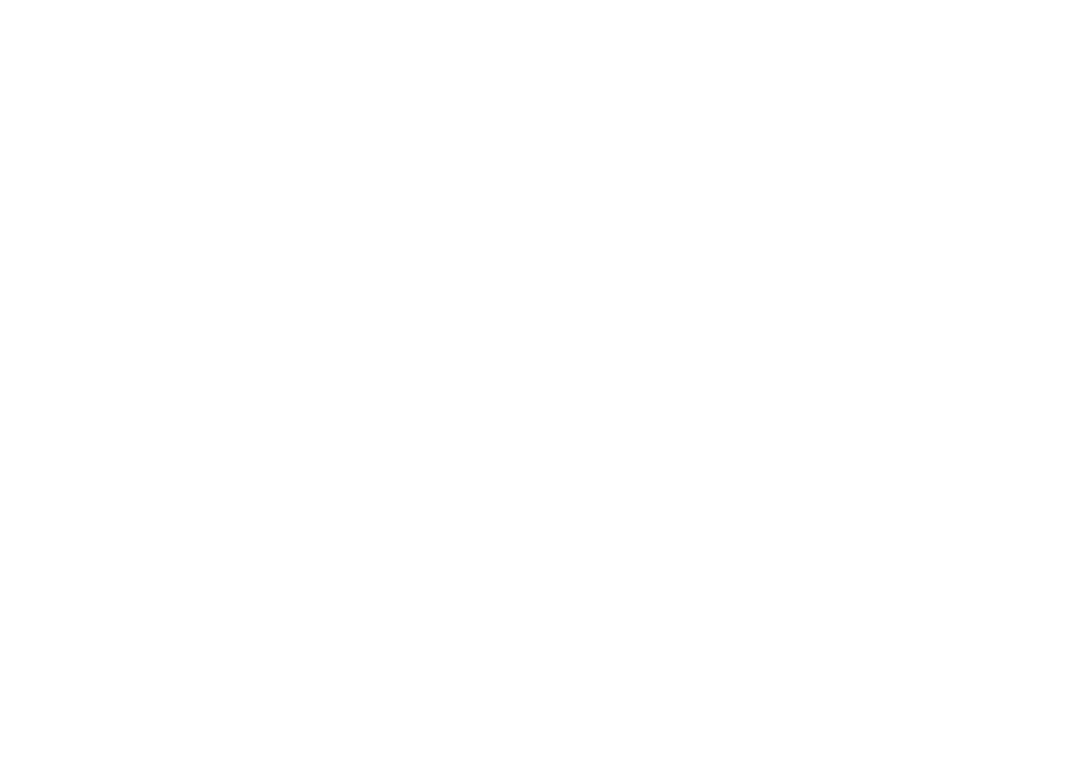
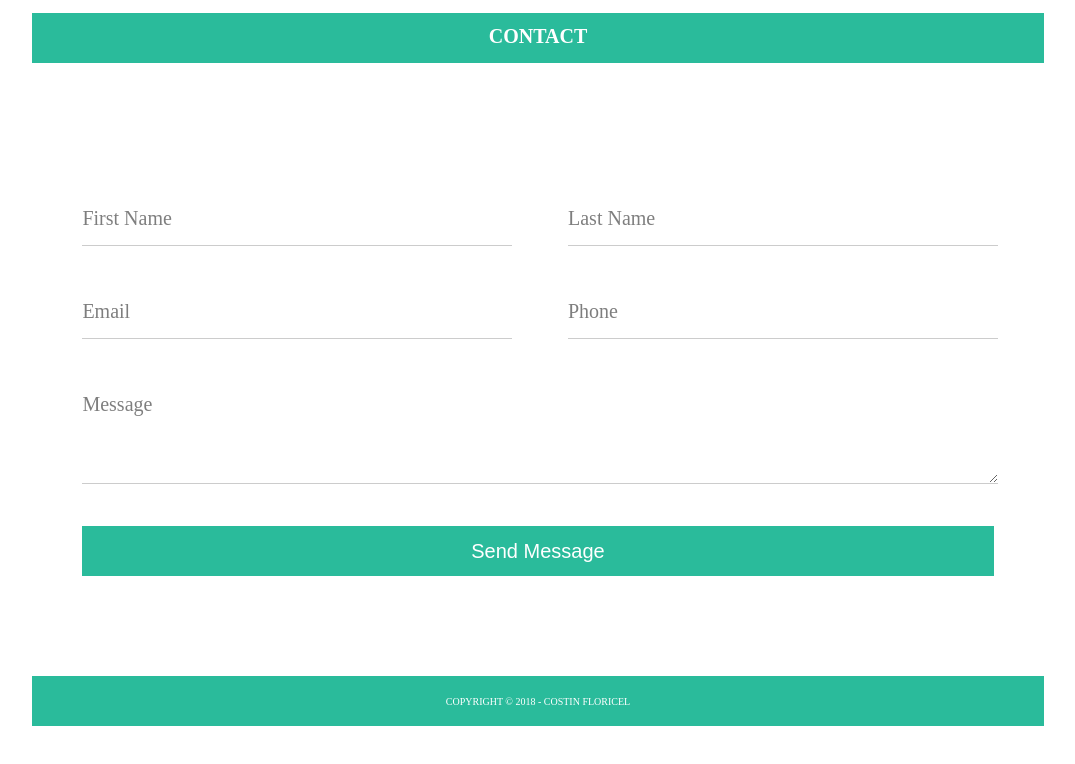
Before and after one commit to costin-floricel/contact_form, a plain HTML site: page index.html in a window 1280 px wide. Shown: the whole page, without its empty margins (102-1177 px from the left). Drawn offline with nearby package versions, Linux system fonts and the light colour scheme.

Commit message:
Finalize the UI contact form

```diff
--- /dev/null
+++ b/css/styles.css
@@ -0,0 +1,155 @@
+/*
+0 - 600px: Phone
+600 - 900px: Tablet portrait
+900 - 1200px: Tablet landscape
+[1200 - 1800] is where our normal styles apply
+1800px + : Big Desktop
+
+*/
+.row {
+  max-width: 114rem;
+  margin: 0 auto; }
+
+  .row.bottom {
+    margin-bottom: 5px; }
+  .row::after {
+    content: "";
+    display: table;
+    clear: both; }
+  .row [class^="col-"] {
+    float: left; }
+    .row [class^="col-"]:not(:last-child) {
+      margin-right: 6rem; }
+  .row .col-1-of-1 {
+    width: calc((100% - 6rem));}
+  .row .col-1-of-2 {
+    width: calc((100% - 6rem) / 2); }
+  .row .col-1-of-3 {
+    width: calc((100% - 2*6rem) / 3); }
+  .row .col-1-of-4 {
+    width: calc((100% - 3*6rem) / 4); }
+  .row .col-2-of-3 {
+    width: calc(2 * ((100% - 2*6rem) / 3) + 6rem); }
+  .row .col-2-of-4 {
+    width: calc(2 * ((100% - 3*6rem) / 4) + 6rem); }
+  .row .col-3-of-4 {
+    width: calc(3 * ((100% - 3*6rem) / 4) + 2* 6rem); }
+
+/
+
+*,
+*::after,
+*::before {
+  margin: 0;
+  padding: 0;
+  box-sizing: inherit; }
+
+html {
+  font-size: 62.5%; }
+
+body {
+  box-sizing: border-box; }
+
+.container {
+  position: relative;
+  z-index: 1;
+  max-width: 80%;
+  margin: 0 auto;
+   }
+
+header {
+  display: block;
+  width: 100%;
+  height: 5rem;
+  background: #2ABB9B;
+  margin-bottom: 6rem; }
+
+h1 {
+  padding-top: 1.2rem;
+  text-align: center;
+  text-transform: uppercase;
+  color: #fff; }
+
+
+
+footer {
+  display: block;
+  width: 100%;
+  height: 5rem;
+  background: #2ABB9B;
+  text-align: center;
+  text-transform: uppercase;
+  color: #fff; }
+  footer p {
+    padding: 2rem; }
+
+
+   /*Form Styles*/
+
+
+   .formBox {
+     margin-top: 8rem;
+     padding: 5rem;
+   }
+  .inputBox {
+   position: relative;
+   box-sizing: border-box;
+   margin-bottom: 4rem;
+  }
+
+  .input {
+    position: relative;
+    width: 100%;
+    height: 5rem;
+    background: transparent;
+    border: none;
+    outline: none;
+    font-size: 1.5rem;
+    border-bottom: 1px solid rgba(0, 0, 0, .2);
+
+  }
+  .inputText{
+    position: absolute;
+    line-height: 5rem;
+    font-size: 2rem;
+    transition: .5s;
+    opacity: .5;
+  }
+  .focus .inputText{
+   transform: translateY(-30px);
+    font-size: 1.8rem;
+    opacity: 1;
+    color: #2ABB9B;
+
+  }
+
+  .focus .border {
+    border-bottom: 1px solid rgba(42, 187, 155, .2);
+  }
+   textarea{
+    height: 10rem !important;
+    font-family: Arial, Helvetica, sans-serif;
+  }
+  .button{
+    width: 100%;
+    background: #2ABB9B;
+    color: #fff;
+    border: none;
+    outline: none;
+    height: 5rem;
+    font-size: 2rem;
+  }
+  .button:hover{
+    background: rgb(29, 126, 105);
+  }
+  /*End Form Styles*/
+
+    /*Mobile Styles*/
+    @media only screen and (max-width: 600px) {
+      .inputText {
+        font-size: 1.2rem;
+      }
+      .focus .inputText{
+        font-size: 1.5rem;
+      }
+    }
--- a/index.html
+++ b/index.html
@@ -4,9 +4,57 @@
   <meta charset="UTF-8">
   <meta name="viewport" content="width=device-width, initial-scale=1.0">
   <meta http-equiv="X-UA-Compatible" content="ie=edge">
+  <link rel="stylesheet" href="css/styles.css">
   <title>Php Contact Form</title>
 </head>
 <body>
+  <div class="container">
+		<header>
+				<h1>Contact</h1>
+    </header>
+    <div class="formBox">
+     <form action="">
+       <div class="row">
+         <div class="col-1-of-2">
+           <div class="inputBox">
+             <div class="inputText">First Name</div>
+             <input type="text"  class="input border">
+           </div>
+           <div class="inputBox">
+            <div class="inputText">Email</div>
+            <input type="email"class="input border">
+          </div>
+         </div>
 
+          <div class="col-1-of-2">
+            <div class="inputBox">
+              <div class="inputText">Last Name</div>
+              <input type="text" class="input border">
+            </div>
+            <div class="inputBox">
+             <div class="inputText">Phone</div>
+             <input type="phone"  class="input border">
+           </div>
+          </div>
+
+       </div>
+       <div class="row col-1-of-1">
+          <div class="inputBox">
+          <div class="inputText">Message</div>
+          <textarea name="" id="" class="input border" ></textarea>
+        </div>
+      </div>
+      <div class="row col-1-of-1">
+          <div class="inputBox">
+            <input type="submit" value="Send Message" class="button">
+      </div>
+     </form>
+    </div>
+  </div>
+  <footer>
+    <p>Copyright &copy; 2018 - Costin Floricel</p>
+  </footer>
+  <script src="https://code.jquery.com/jquery-3.3.1.js"></script>
+  <script type="text/javascript" src="js/scripts.js"></script>
 </body>
 </html>
--- /dev/null
+++ b/js/scripts.js
@@ -0,0 +1,7 @@
+$(".input").focus(function(){
+  $(this).parent().addClass("focus");
+}).blur(function(){
+  if ($(this).val() === '') {
+    $(this).parent().removeClass("focus");
+  }
+})
```
